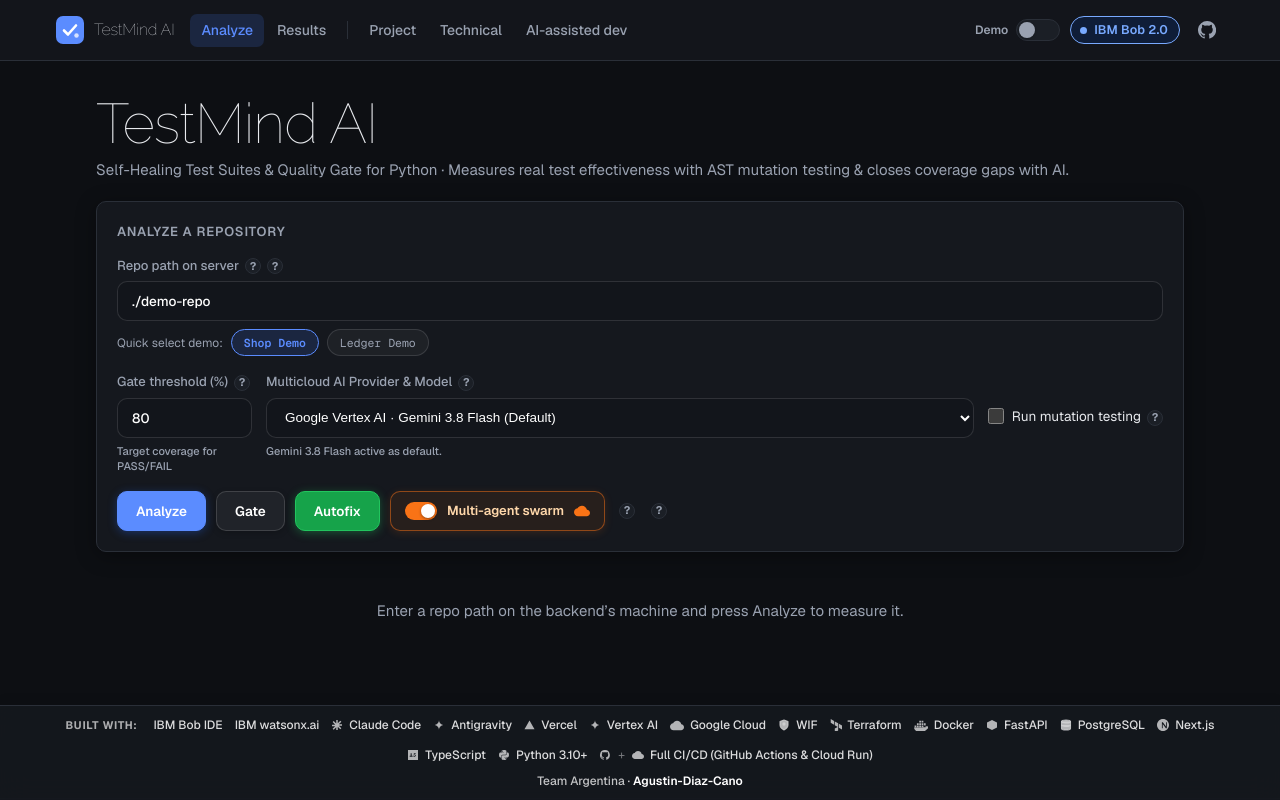
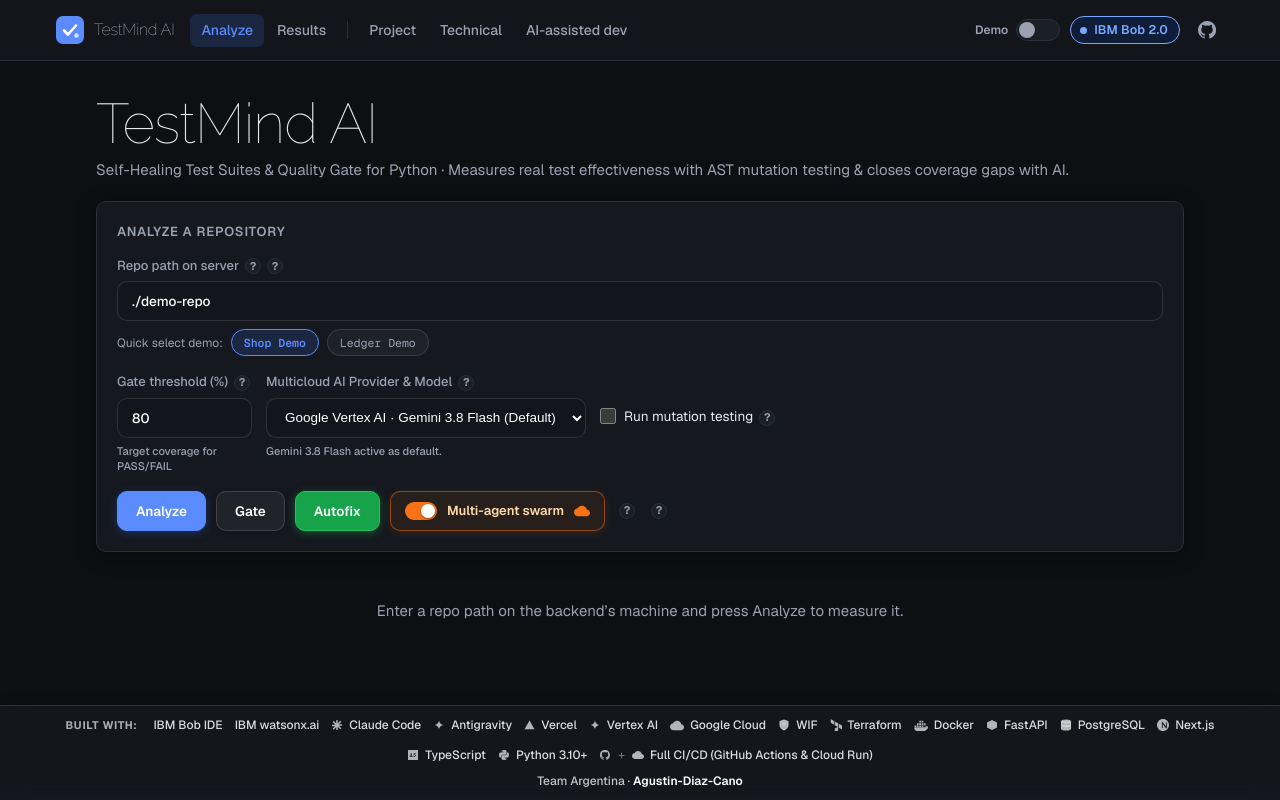
Before and after one commit to agustindiazcano/ibm-bob-mcp-agent-guard, a Next.js app in the folder web-next/: page / in a window 1280 px wide. Shown: the top 800 px of the page. Built offline with nearby package versions, Linux system fonts and the light colour scheme.

Commit message:
style(web-next): reduce width of AI provider and model dropdown by half

```diff
--- a/web-next/app/components/Controls.module.css
+++ b/web-next/app/components/Controls.module.css
@@ -55,12 +55,16 @@
 
 @media (min-width: 860px) {
   .controlsRow {
-    grid-template-columns: 135px minmax(260px, 1fr) auto;
+    grid-template-columns: 135px 320px auto;
     align-items: flex-start;
   }
   .check {
     margin-top: 24px;
   }
+}
+
+.providerField {
+  max-width: 320px;
 }
 
 .field {
--- a/web-next/app/components/RepoForm.tsx
+++ b/web-next/app/components/RepoForm.tsx
@@ -76,7 +76,7 @@ export function RepoForm({ values, onChange, disabled }: Props) {
           <span className={styles.fieldNote}>Target coverage for PASS/FAIL</span>
         </label>
 
-        <div className={styles.field}>
+        <div className={`${styles.field} ${styles.providerField}`}>
           <span>
             Multicloud AI Provider & Model
             <Tooltip
```
